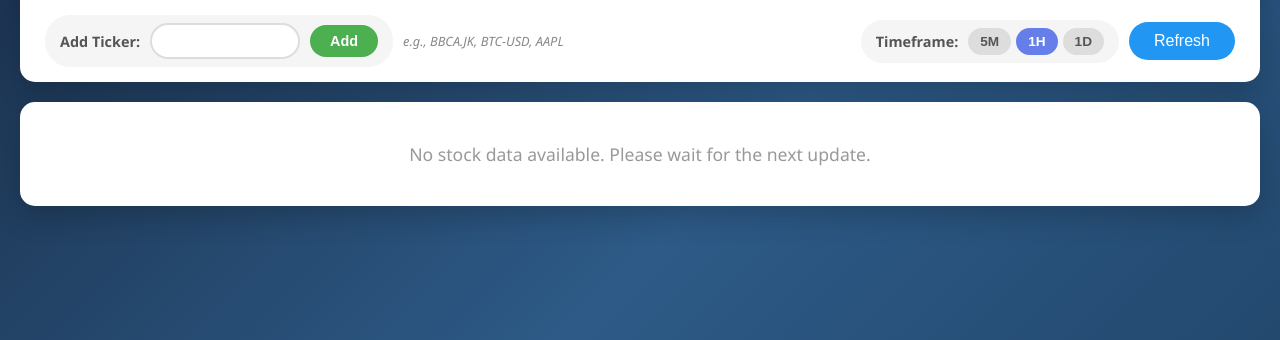
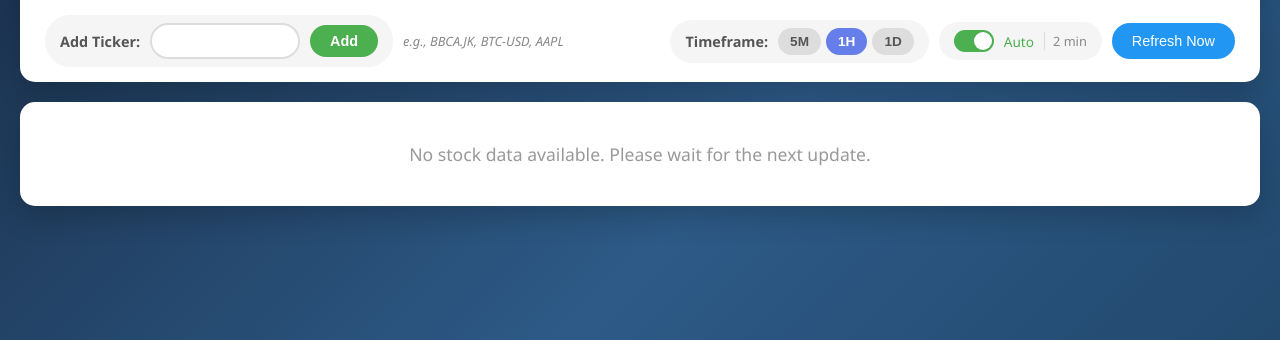
Before and after one commit to ericsonlee/stock-dashboard, a Flask app: page / in a window 1280 px wide. Shown: the part 138-478 px from the top of the page. Run offline with Flask 3, Linux system fonts and the light colour scheme; the visitor is signed in with stand-in values (Sample User, id 1).

Commit message:
Add auto-refresh toggle with status indicator
- Add toggle switch to enable/disable auto-refresh (default: ON)
- Show "Auto" (green) or "Off" label based on status
- Display refresh interval (2 min) for clarity
- Rename button to "Refresh Now" for manual refresh

Co-Authored-By: Claude Opus 4.5 <noreply@anthropic.com>

```diff
--- a/templates/dashboard.html
+++ b/templates/dashboard.html
@@ -124,10 +124,10 @@
             background: #2196F3;
             color: white;
             border: none;
-            padding: 10px 25px;
+            padding: 10px 20px;
             border-radius: 25px;
             cursor: pointer;
-            font-size: 1em;
+            font-size: 0.9em;
             transition: background 0.3s;
         }
 
@@ -138,6 +138,74 @@
         .refresh-btn:disabled {
             background: #ccc;
             cursor: not-allowed;
+        }
+
+        /* Auto-refresh controls */
+        .auto-refresh-container {
+            display: flex;
+            align-items: center;
+            gap: 10px;
+            background: #f5f5f5;
+            padding: 8px 15px;
+            border-radius: 25px;
+        }
+
+        .auto-refresh-toggle {
+            display: flex;
+            align-items: center;
+            gap: 8px;
+            cursor: pointer;
+            user-select: none;
+        }
+
+        .auto-refresh-toggle input {
+            display: none;
+        }
+
+        .toggle-switch {
+            position: relative;
+            width: 40px;
+            height: 22px;
+            background: #ccc;
+            border-radius: 11px;
+            transition: background 0.3s;
+        }
+
+        .toggle-switch::after {
+            content: '';
+            position: absolute;
+            top: 2px;
+            left: 2px;
+            width: 18px;
+            height: 18px;
+            background: white;
+            border-radius: 50%;
+            transition: transform 0.3s;
+        }
+
+        .auto-refresh-toggle input:checked + .toggle-switch {
+            background: #4CAF50;
+        }
+
+        .auto-refresh-toggle input:checked + .toggle-switch::after {
+            transform: translateX(18px);
+        }
+
+        .auto-refresh-label {
+            font-size: 0.85em;
+            color: #555;
+            font-weight: 500;
+        }
+
+        .auto-refresh-label.active {
+            color: #4CAF50;
+        }
+
+        .auto-refresh-interval {
+            font-size: 0.8em;
+            color: #888;
+            padding-left: 8px;
+            border-left: 1px solid #ddd;
         }
 
         /* Interval Selector */
@@ -927,7 +995,15 @@
                         {% endfor %}
                     </div>
                 </div>
-                <button class="refresh-btn" onclick="refreshData()">Refresh</button>
+                <div class="auto-refresh-container">
+                    <label class="auto-refresh-toggle" title="Toggle auto-refresh">
+                        <input type="checkbox" id="autoRefreshToggle" checked onchange="toggleAutoRefresh()">
+                        <span class="toggle-switch"></span>
+                    </label>
+                    <span id="autoRefreshLabel" class="auto-refresh-label active">Auto</span>
+                    <span class="auto-refresh-interval">2 min</span>
+                </div>
+                <button class="refresh-btn" onclick="refreshData()">Refresh Now</button>
             </div>
         </div>
 
@@ -941,6 +1017,7 @@
 
     <script>
         let autoRefreshInterval;
+        let autoRefreshEnabled = true; // Default to ON
         let currentTab = null;
         let currentTimeframe = '{{ current_interval }}';
         let currentMode = 'dashboard'; // 'dashboard' or 'live'
@@ -1653,16 +1730,16 @@
                     await fetch('/api/refresh');
                     await loadStockData();
                 }
-                button.textContent = 'Refreshed!';
+                button.textContent = 'Done!';
                 setTimeout(() => {
-                    button.textContent = 'Refresh';
+                    button.textContent = 'Refresh Now';
                     button.disabled = false;
-                }, 2000);
+                }, 1500);
             } catch (error) {
                 console.error('Error refreshing data:', error);
                 button.textContent = 'Error';
                 setTimeout(() => {
-                    button.textContent = 'Refresh';
+                    button.textContent = 'Refresh Now';
                     button.disabled = false;
                 }, 2000);
             }
@@ -1694,7 +1771,18 @@
 
         // Auto-refresh every 2 minutes, only during trading hours
         function startAutoRefresh() {
+            if (autoRefreshInterval) {
+                clearInterval(autoRefreshInterval);
+            }
+
+            if (!autoRefreshEnabled) {
+                console.log('Auto-refresh: Disabled');
+                return;
+            }
+
             autoRefreshInterval = setInterval(() => {
+                if (!autoRefreshEnabled) return;
+
                 if (isTradingHours()) {
                     console.log('Auto-refresh: Trading hours active, refreshing...');
                     if (currentMode === 'live') {
@@ -1706,6 +1794,37 @@
                     console.log('Auto-refresh: Outside trading hours, skipping refresh');
                 }
             }, 120000); // 2 minutes
+        }
+
+        // Toggle auto-refresh on/off
+        function toggleAutoRefresh() {
+            const toggle = document.getElementById('autoRefreshToggle');
+            const label = document.getElementById('autoRefreshLabel');
+
+            autoRefreshEnabled = toggle.checked;
+
+            if (autoRefreshEnabled) {
+                label.textContent = 'Auto';
+                label.classList.add('active');
+                startAutoRefresh();
+                console.log('Auto-refresh: Enabled');
+            } else {
+                label.textContent = 'Off';
+                label.classList.remove('active');
+                if (autoRefreshInterval) {
+                    clearInterval(autoRefreshInterval);
+                    autoRefreshInterval = null;
+                }
+                console.log('Auto-refresh: Disabled');
+            }
+        }
+
+        // Stop auto-refresh
+        function stopAutoRefresh() {
+            if (autoRefreshInterval) {
+                clearInterval(autoRefreshInterval);
+                autoRefreshInterval = null;
+            }
         }
 
         // Add a new stock
```
